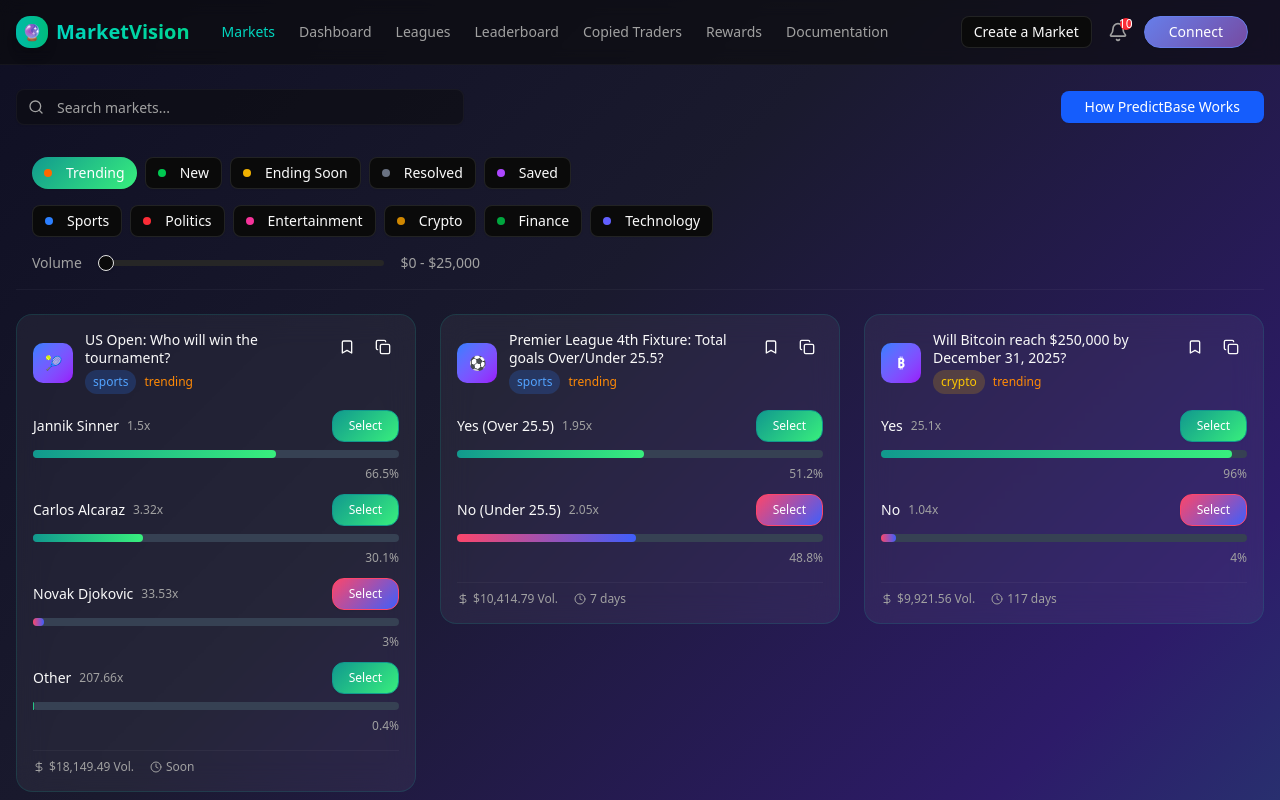
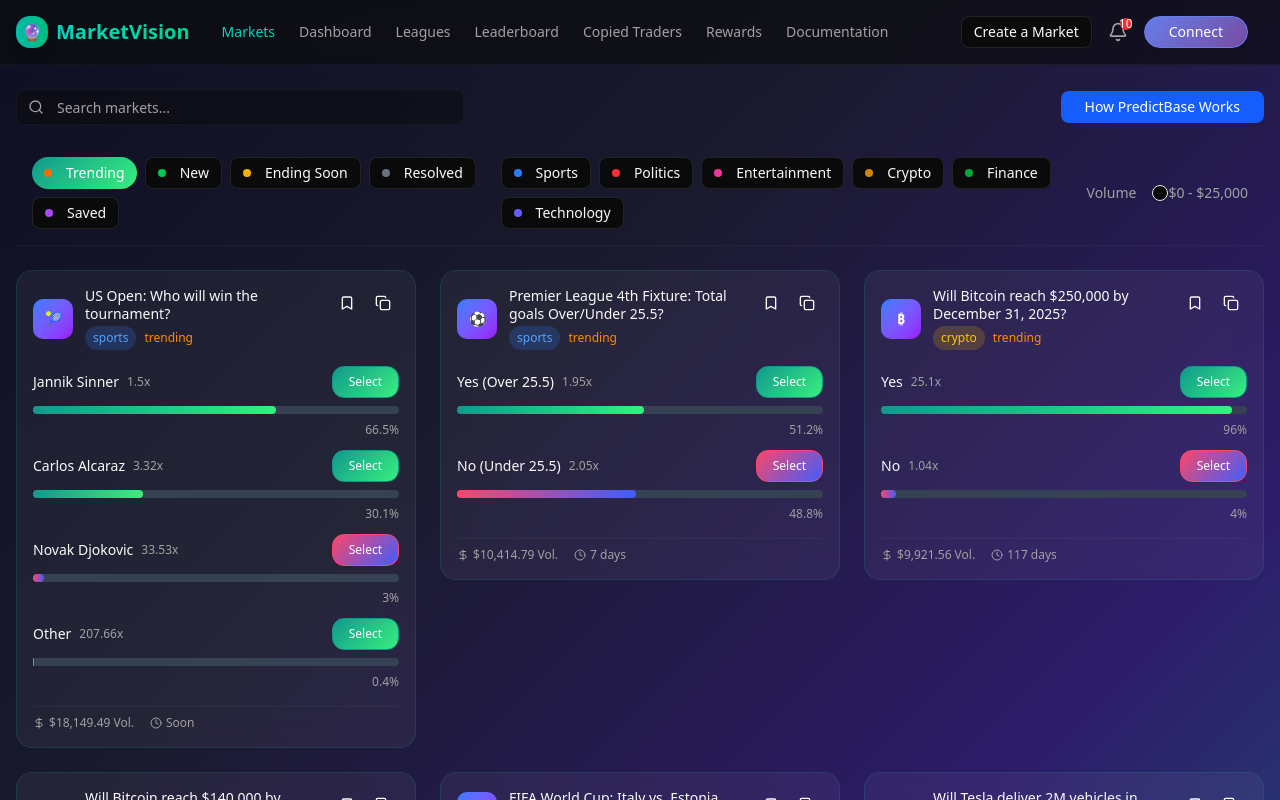
Before and after one commit to Akin-Tunde/arbbet, a React (Vite) app: page / in a window 1280 px wide. Shown: the top 800 px of the page. Built offline with nearby package versions, Linux system fonts and the light colour scheme.

Commit message:
Update FilterTabs.jsx

```diff
--- a/src/components/FilterTabs.jsx
+++ b/src/components/FilterTabs.jsx
@@ -41,7 +41,7 @@
   };
 
   return (
-    <div className="space-y-4 p-4 border-b border-border/40">
+    <div className="flex flex-col md:flex-row md:items-center gap-6 p-4 border-b border-border/40">
       {/* Status Filters */}
       <div className="flex flex-wrap gap-2">
         {statusFilters.map((filter) => (
```
